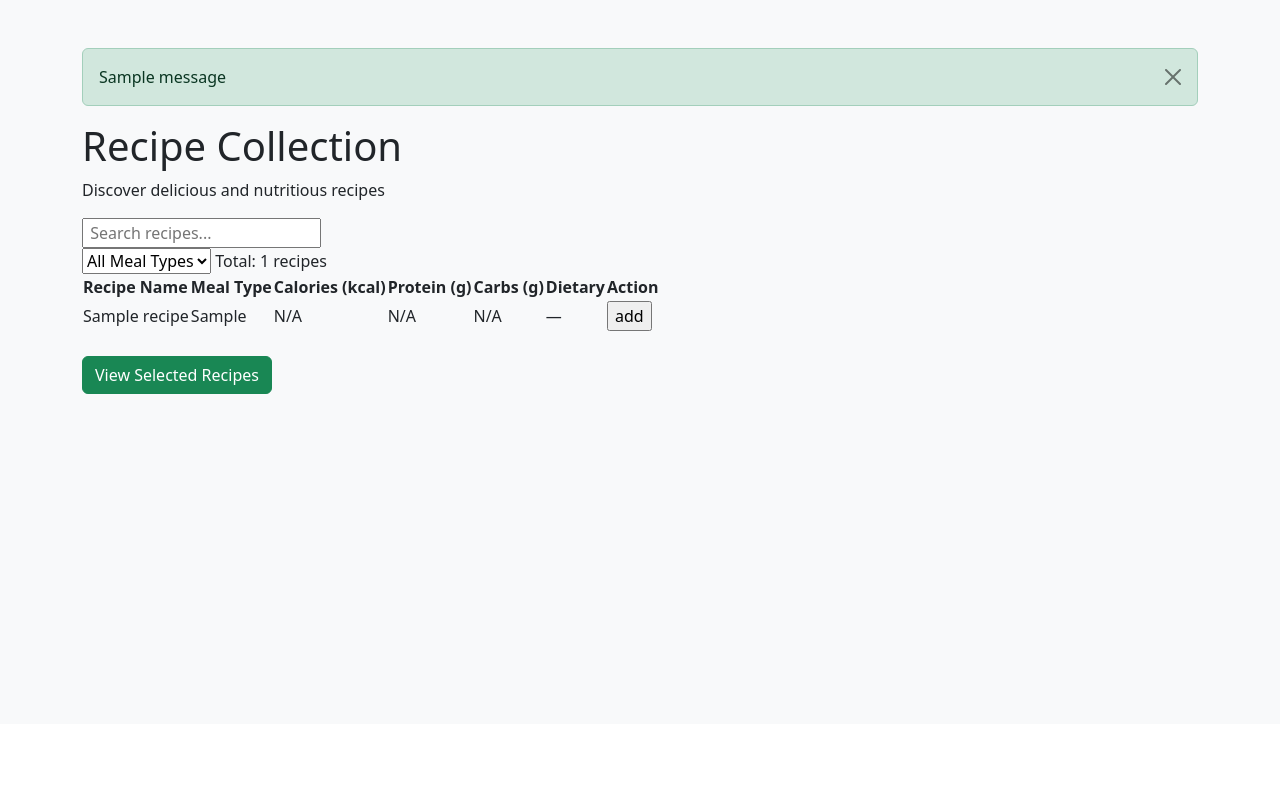
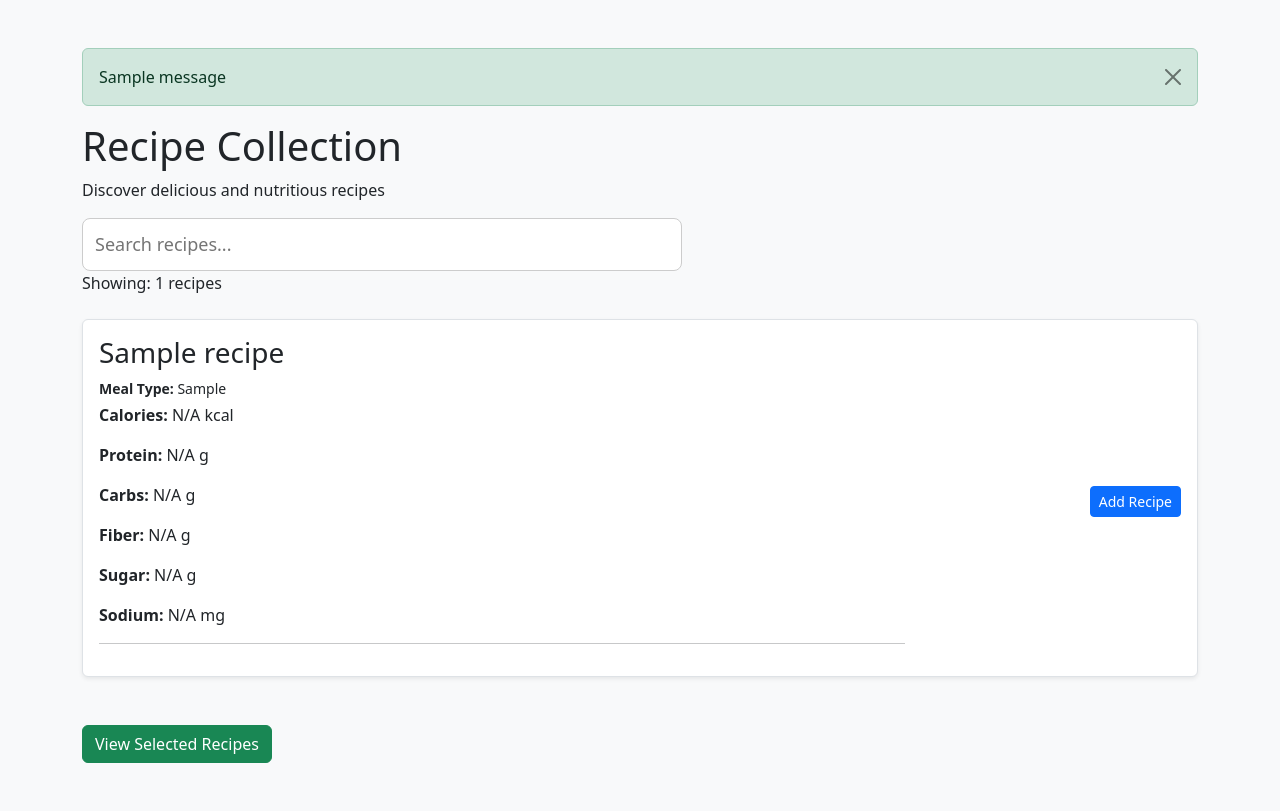
Before and after one commit to lilkub223/nutrition-app, a Django app: page /recipes/ in a window 1280 px wide. Shown: the part 76-887 px from the top of the page. Before the commit the page ends 470 px from the top, so only its background shows below. Run offline with Django 5.2, Linux system fonts and the light colour scheme; tables that the repository leaves empty hold one stand-in row (values such as "Sample post"); one stand-in notice (Sample message) is shown.

Commit message:
fixed recipe cards with search

```diff
--- a/main/templates/main/disease_page.html
+++ b/main/templates/main/disease_page.html
@@ -13,7 +13,7 @@
 
     <div id="disease-container">
         {% for disease in diseases %}
-        <div class="disease-container mb-4">
+        <div class="disease-container mb-4 p-3 border rounded shadow-sm bg-white">
             <div class="row align-items-center">
                 <div class="col-8 col-md-9">
 
--- a/main/templates/main/login.html
+++ b/main/templates/main/login.html
@@ -16,8 +16,8 @@
             <div class="card-body p-4">
 
                 <!-- Error Messages -->
-                {% if messages %}
-                    {% for message in messages %}
+                {% if errors %}
+                    {% for field, message in errors.items %}
                         <div class="alert alert-danger alert-dismissible fade show" role="alert">
                             {{ message }}
                             <button type="button" class="btn-close" data-bs-dismiss="alert"></button>
--- a/recipes/templates/recipes/recipes_list.html
+++ b/recipes/templates/recipes/recipes_list.html
@@ -3,84 +3,52 @@
 {% block title %}Selected Recipes{% endblock %}
 
 {% block content %}
-<body>
 <div id="container">
     <div id="header">
         <h1> Recipe Collection</h1>
             <p>Discover delicious and nutritious recipes</p>
     </div>
 
-        <div id="filters">
-            <section id="search-section">
-                <input type="text" id="searchInput" placeholder=" Search recipes..." onkeyup="filterRecipes()">
-            </section>
 
-            <select class="filter-select" id="mealTypeFilter" onchange="filterRecipes()">
-                <option value="">All Meal Types</option>
-                <option value="vegetarian">vegetarian</option>
-                <option value="gluten-free">gluten-free</option>
-                <option value="vegan">vegan</option>
-                <option value="pescatarian">pescatarian</option>
-                <option value="high-protein">high-protein</option>
-
-                /* Add more meal types here */
-                /* Add more meal types here */
-                /* Add more meal types here */
-                /* Add more meal types here */
-                /* Add more meal types here */
-                /* Add more meal types here */
-                /* Add more meal types here */
-                /* Add more meal types here */
-                /* Add more meal types here */
-
-            </select>
-            <span id="recipe-count">Total: {{ recipes|length }} recipes</span>
+    <div id="filters" class="mb-4">
+        <input type="text" id="searchInput" placeholder="Search recipes..." onkeyup="filterRecipes()" style="width: 100%; max-width: 600px; padding: 12px; font-size: 18px; border-radius: 8px; border: 1px solid #ccc;">
+        <p id="recipe-count">Showing: {{ recipes|length }} recipes</p>
     </div>
 
-        <div id="table-container">
-            {% if recipes %}
-            <table id="recipesTable">
-                <thead>
-                    <tr>
-                        <th>Recipe Name</th>
-                        <th>Meal Type</th>
-                        <th>Calories (kcal)</th>
-                        <th>Protein (g)</th>
-                        <th>Carbs (g)</th>
-                        <th>Dietary</th>
-                        <th>Action</th>
-                    </tr>
-                </thead>
-                <tbody>
+    <div id="recipe-container">
         {% for recipe in recipes %}
-                    <tr data-meal-type="{{ recipe.dietary_restrictions|default:"—"|lower    }}">
-                        <td id="recipe-title">{{ recipe.title }}</td>
-                        <td>
-                            <span id="meal-type-badge meal-type-{{ recipe.meal_type|lower|default:'snack' }}">
-                                {{ recipe.meal_type|default:"Snack" }}
-                            </span>
-                        </td>
-                        <td id="nutrition-value">{{ recipe.calories_kcal|default:"N/A" }}</td>
-                        <td id="nutrition-value">{{ recipe.protein_g|default:"N/A" }}</td>
-                        <td id="nutrition-value">{{ recipe.carbs_g|default:"N/A" }}</td>
-                        <td id="dietary-restriction">{{ recipe.dietary_restrictions|default:"—" }}</td>
-                        <td>
-                            <input type="button" value="add" onclick="addtoUserPickedRecipes('{{ recipe.title|escapejs }}')">                        </td>
-                    </tr>
+        <div class="recipe-card mb-4 p-3 border rounded shadow-sm bg-white">
+            <div class="row align-items-center">
+                <div class="col-8 col-md-9">
+                    <a href="{% url 'recipe_detail' recipe.id %}" class="text-dark text-decoration-none">
+                        <h3 class="recipe-title">{{ recipe.title }}</h3>
+                    </a>
+                    <p class = "small mb-1"><strong>Meal Type:</strong> {{recipe.meal_type|default:"Snack"}}</p>
+                    <p><strong>Calories:</strong> {{recipe.calories_kcal|default:"N/A"}} kcal</p>
+                    <p><strong>Protein:</strong> {{ recipe.protein_g|default:"N/A"}} g</p>
+                    <p><strong>Carbs:</strong> {{recipe.carbs_g|default:"N/A"}} g</p>
+                    <p><strong>Fiber:</strong> {{recipe.fiber_g|default:"N/A"}} g</p>
+                    <p><strong>Sugar:</strong> {{recipe.sugar_g|default:"N/A"}} g</p>
+                    <p><strong>Sodium:</strong> {{recipe.sodium_mg|default:"N/A"}} mg</p>
+                    <hr>
+                </div>
+                <div class="col-4 col-md-3 text-end">
+                    <button type="button"
+                        id="add-btn-{{ recipe.id }}"
+                        class="btn btn-primary btn-sm mt-2"
+                        onclick="addtoUserPickedRecipes('{{ recipe.title|escapejs }}')">
+                        Add Recipe
+                    </button>
+                </div>
+            </div>
+        </div>
+        {% empty %}
+        <h2>No Recipes Found</h2>
         {% endfor %}
-                </tbody>
-            </table>
-            {% else %}
-            <div id="no-results">
-                <h2>No Recipes Found</h2>
-                <p>Try importing some recipes using the management command</p>
-            </div>
-            {% endif %}
         <br>
     <a href="{% url 'selected_recipes' %}" class="btn btn-success">View Selected Recipes</a>
     </div>
 </div>
-
 <script>
     // Helper function to get CSRF token from cookies
     // Django stores CSRF token in a cookie that we need to read
@@ -98,7 +66,6 @@
         }
         return cookieValue;
     }
-
     // This function is called when user clicks "add" button
     function addtoUserPickedRecipes(recipeTitle) {
         const csrftoken = getCookie('csrftoken');
@@ -130,37 +97,24 @@
 
     function filterRecipes() {
         const searchInput = document.getElementById('searchInput').value.toLowerCase();
-            const mealTypeFilter = document.getElementById('mealTypeFilter').value.toLowerCase();
-            const table = document.getElementById('recipesTable');
-            const rows = table.getElementsByTagName('tr');
+        const cards = document.getElementsByClassName('recipe-card');
         let visibleCount = 0;
 
-            for (let i = 1; i < rows.length; i++) {
-                const row = rows[i];
-                const recipeName = row.cells[0].textContent.toLowerCase();
-                const mealType = row.getAttribute('data-meal-type');
+        for (let i = 0; i < cards.length; i++) {
+            const card = cards[i];
+            const title = card.querySelector('.recipe-title').textContent.toLowerCase();
+            if(title.includes(searchInput)){
+                card.style.display = "";
+                visibleCount ++;
+            }else{
+                card.style.display = "none";
+            }
+        }
+        const countD = document.getElementById('recipe-count');
 
-                let showRow = true;
-
-                // Search filter
-                if (searchInput && !recipeName.includes(searchInput)) {
-                    showRow = false;
+        if(countD){
+            countD.textContent = "Showing: " + visibleCount + " recipes";
         }
-
-                // if the meal type does not include whats in the hilder hide the row
-                if (mealType.includes(mealTypeFilter)== false) {
-                    showRow = false;
-                }
-
-                row.style.display = showRow ? '' : 'none';
-                if (showRow) visibleCount++;
-            }
-
-
-            document.querySelector('#recipe-count').textContent = `Showing: ${visibleCount} recipes`;
     }
 </script>
-</body>
-</html>
-
 {% endblock %}
```
Lines whose indentation alone changed are shown as unchanged.
